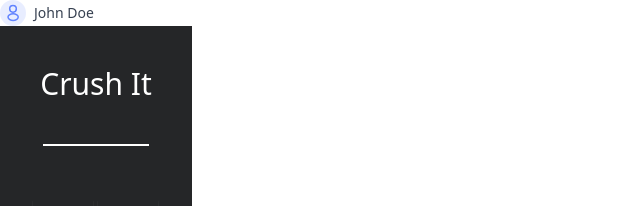
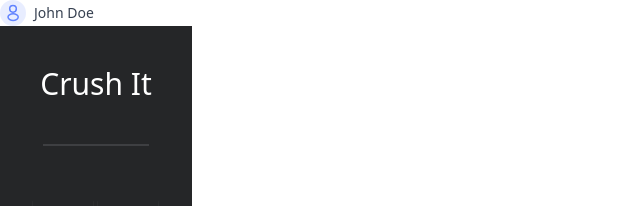
Before and after one commit to React-o-Maniacs/Crush-It, a Next.js app: page /profile in a window 1280 px wide. Shown: the top 206 px of the page, without its empty margins (0-640 px from the left). Built offline with nearby package versions, Linux system fonts and the light colour scheme.

Commit message:
added new color for bar in left side banner and changed the color of the bar

```diff
--- a/components/SideBanner.tsx
+++ b/components/SideBanner.tsx
@@ -7,9 +7,10 @@ const SideBanner = () => {
     <div className="flex bg-crush-it-black justify-center max-w-[15%] h-screen p-5">
       <div className='flex flex-col items-center gap-y-[5%]'>
         <h1 className="font-normal text-[30px] text-white mt-[10%]">Crush It</h1>
-        <div className="bg-white h-[2px] w-[70%]"/>
+        <div className="bg-crush-it-line h-[2px] w-[70%]"/>
         <Image src={CrushItLogo} alt='Crush It Logo' width={150} height={150}/>
         <p className="text-white font-bold text-center text-[20px]">It's time to plan your day!</p>
+
       </div>
     </div>
   );
--- a/tailwind.config.ts
+++ b/tailwind.config.ts
@@ -11,6 +11,7 @@ const config: Config = {
       colors: {
         'crush-it-blue': '#6284FF',
         'crush-it-black': '#252628',
+        'crush-it-line': '#3E3F42',
       },
     },
   },
```
